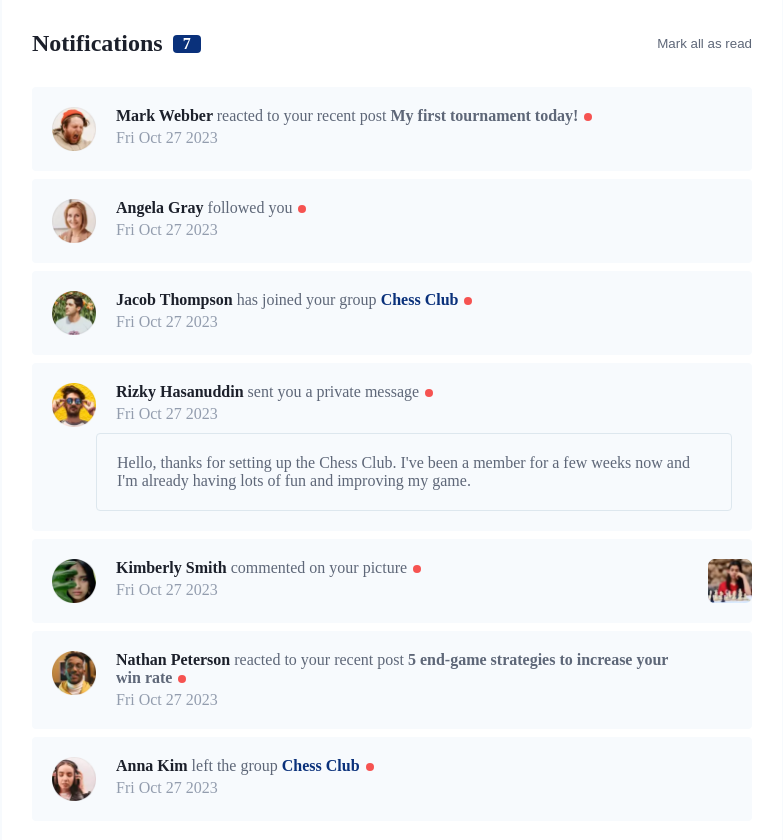
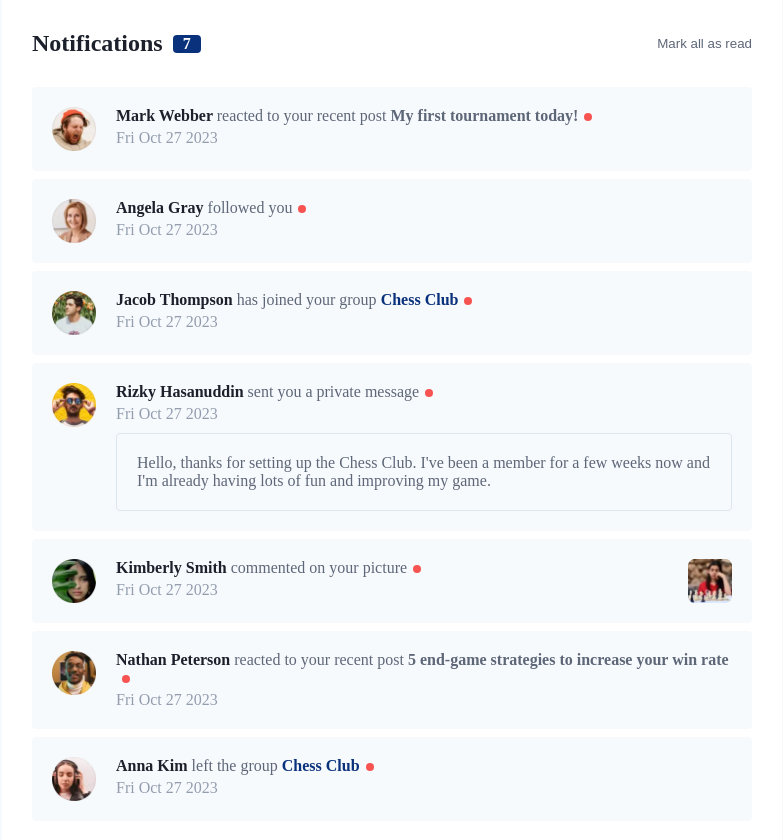
Before and after one commit to MichaelShawUK/frontend-mentor, a React (Vite) app: page / in a window 1280 px wide. Shown: the top 840 px of the page, without its empty margins (248-1031 px from the left). Built offline with nearby package versions, Linux system fonts and the light colour scheme; a web font is replaced by a local one.

Commit message:
Change layout from grid to flex

```diff
--- a/src/projects/junior/notifications-page-main/src/components/Notification.tsx
+++ b/src/projects/junior/notifications-page-main/src/components/Notification.tsx
@@ -29,6 +29,7 @@ function Notification({ notification }: Props) {
   return (
     <div className={className}>
       <img src={notification.user.avatar} className="avatar" />
+      <div className="flex-wrapper">
         <div className="summary">
           <p className="message">
             <span className="name">{notification.user.full_name()} </span>
@@ -40,6 +41,7 @@ function Notification({ notification }: Props) {
           <p className="time">{notification.created_at.toDateString()}</p>
         </div>
         {picture && <img src={picture} className="picture" />}
+      </div>
       {privateMessage && <p className="private-message">{privateMessage}</p>}
     </div>
   );
--- a/src/projects/junior/notifications-page-main/src/styles/css/index.css
+++ b/src/projects/junior/notifications-page-main/src/styles/css/index.css
@@ -31,8 +31,9 @@ header button:hover {
 
 .notification {
   display: grid;
-  grid-template-areas: "avatar summary picture" "avatar summary picture" "avatar private private";
-  grid-template-columns: 44px 1fr 44px;
+  grid-template-columns: 44px 1fr;
+  grid-template-areas: "avatar wrapper" "avatar private";
+  column-gap: 20px;
   margin-bottom: 8px;
   padding: 20px;
   background-color: hsl(210, 60%, 98%);
@@ -44,16 +45,19 @@ header button:hover {
   height: 44px;
 }
 
+.flex-wrapper {
+  grid-area: wrapper;
+  display: flex;
+}
+
 .summary {
-  grid-area: summary;
-  margin-left: 20px;
+  flex: 1;
 }
 
 .picture {
-  grid-area: picture;
+  margin-left: 20px;
   height: 44px;
   cursor: pointer;
-  margin-left: 20px;
 }
 
 .private-message {
--- a/src/projects/junior/notifications-page-main/src/styles/scss/_notification.scss
+++ b/src/projects/junior/notifications-page-main/src/styles/scss/_notification.scss
@@ -3,11 +3,11 @@ $image-size: 44px;
 
 .notification {
   display: grid;
+  grid-template-columns: $image-size 1fr;
   grid-template-areas:
-    "avatar summary picture"
-    "avatar summary picture"
-    "avatar private private";
-  grid-template-columns: $image-size 1fr $image-size;
+    "avatar wrapper"
+    "avatar private";
+  column-gap: 20px;
   margin-bottom: 8px;
   padding: 20px;
   background-color: $body-background;
@@ -19,16 +19,19 @@ $image-size: 44px;
   height: $image-size;
 }
 
+.flex-wrapper {
+  grid-area: wrapper;
+  display: flex;
+}
+
 .summary {
-  grid-area: summary;
-  margin-left: 20px;
+  flex: 1;
 }
 
 .picture {
-  grid-area: picture;
+  margin-left: 20px;
   height: $image-size;
   cursor: pointer;
-  margin-left: 20px;
 }
 
 .private-message {
```
Also changed, not shown: 1 other file (tests, documents, lock files or other folders). Lines whose indentation alone changed are shown as unchanged.
